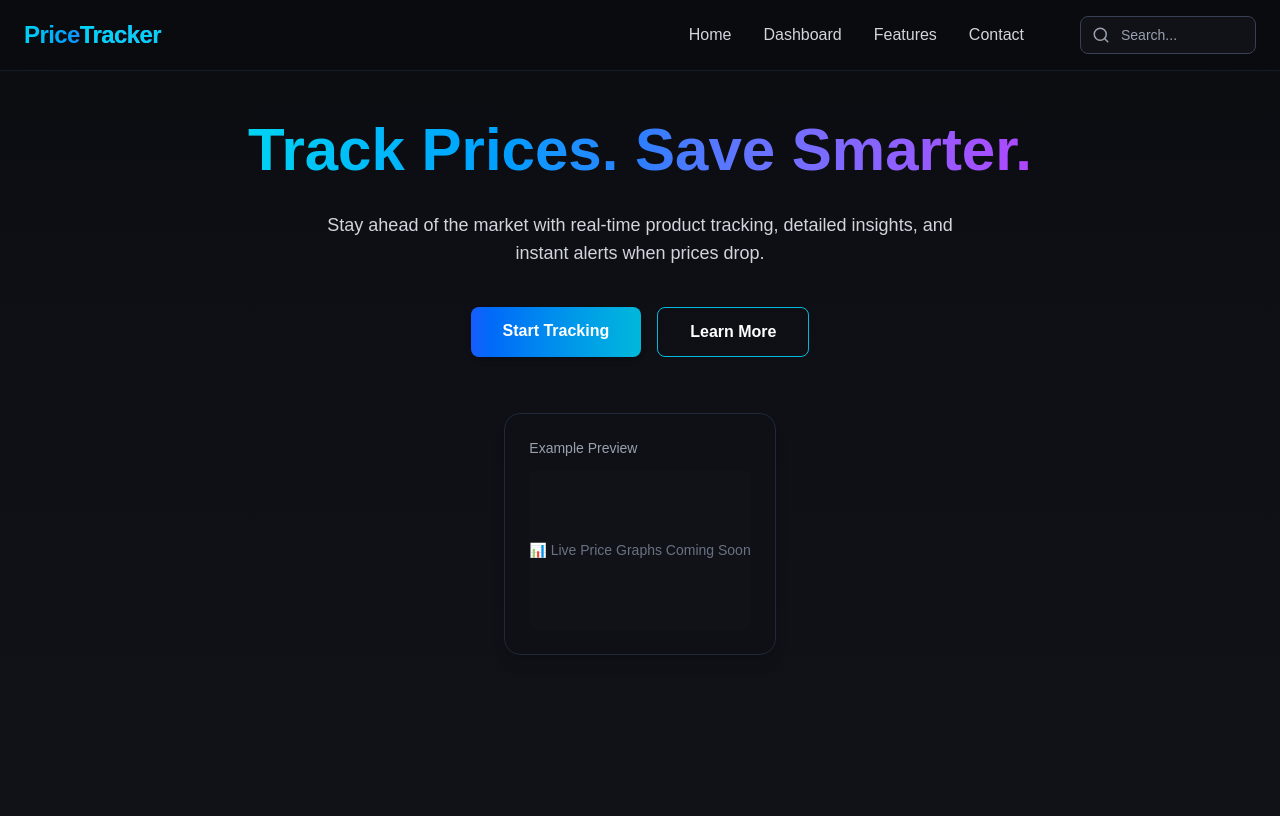
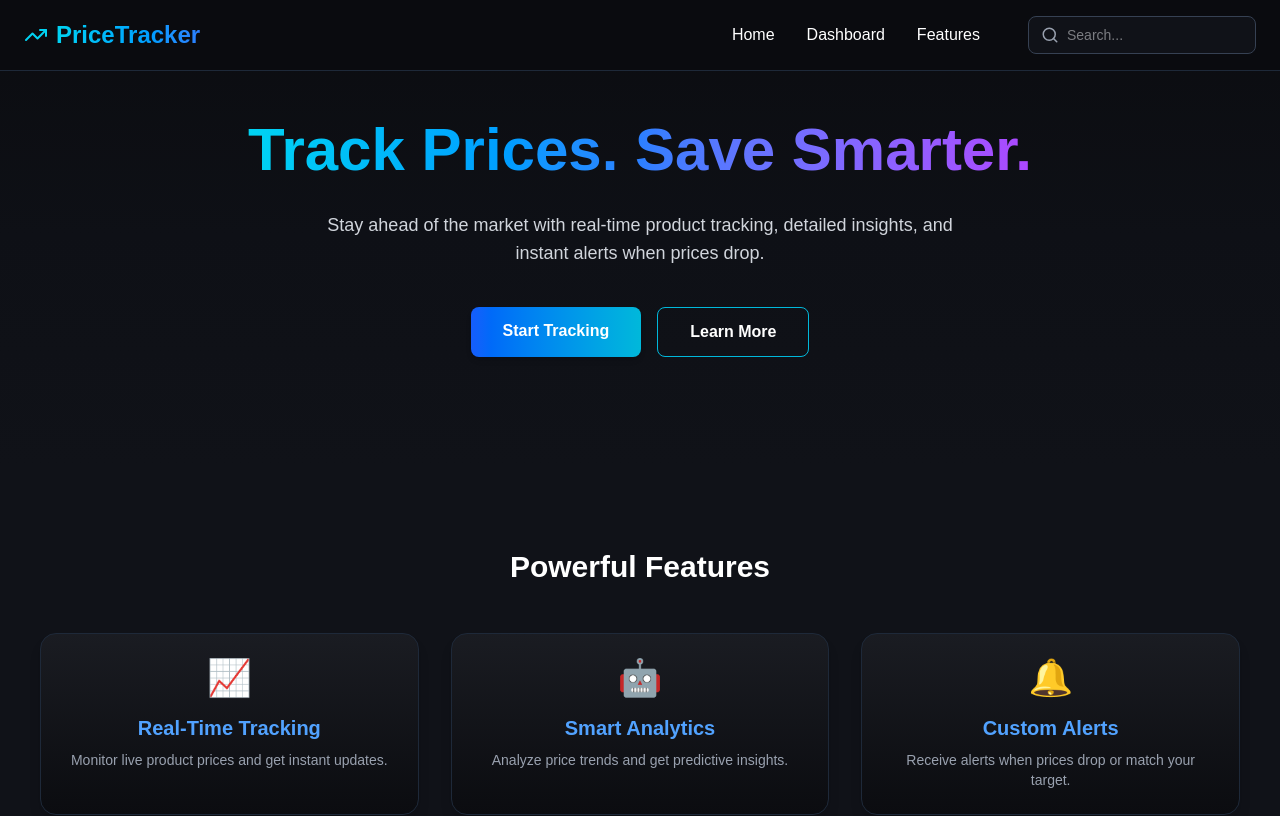
Before and after one commit to swaraj608/Price-Tracker, a Next.js app: page / in a window 1280 px wide. Shown: the top 816 px of the page. Built offline with nearby package versions, Linux system fonts and the light colour scheme.

Commit message:
Modified Landing Page

```diff
--- a/src/app/page.tsx
+++ b/src/app/page.tsx
@@ -37,14 +37,14 @@ export default function Home() {
     </Link>
   </div>
 
-  <div className="mt-14 w-full flex justify-center">
+  {/* <div className="mt-14 w-full flex justify-center">
     <div className="relative bg-[#0E1016] border border-gray-800 rounded-2xl p-6 max-w-4xl shadow-lg hover:border-cyan-500/40 transition">
       <p className="text-gray-400 text-sm mb-3 text-left">Example Preview</p>
       <div className="h-40 flex items-center justify-center text-gray-500 text-sm bg-[#101218] rounded-lg">
         📊 Live Price Graphs Coming Soon
       </div>
     </div>
-  </div>
+  </div> */}
 </section>
 
 
--- a/src/components/Navbar.tsx
+++ b/src/components/Navbar.tsx
@@ -2,111 +2,74 @@
 
 import Link from "next/link";
 import { useState } from "react";
-import { Menu, X, Search } from "lucide-react";
+import { Menu, X, Search, TrendingUp } from "lucide-react";
 
 export default function Navbar() {
   const [open, setOpen] = useState(false);
 
   return (
-    <nav className="fixed top-0 w-full z-50 bg-[#0B0C10]/80 backdrop-blur-xl border-b border-gray-800/60">
-      <div className="max-w-7xl mx-auto px-6 py-4 flex items-center justify-between">
-        {/* Logo */}
-        <Link
-          href="/"
-          className="text-2xl font-extrabold bg-gradient-to-r from-cyan-400 via-blue-500 to-purple-500 bg-clip-text text-transparent tracking-tight"
-        >
-          Price<span className="text-cyan-400">Tracker</span>
+    <nav className="fixed w-full top-0 z-50 bg-[#0b0c10]/80 backdrop-blur-lg border-b border-gray-800">
+      <div className="max-w-7xl mx-auto flex items-center justify-between px-6 py-4">
+        {/* --- Logo --- */}
+        <Link href="/" className="flex items-center gap-2">
+          <TrendingUp className="text-cyan-400 w-6 h-6" />
+          <span className="text-2xl font-bold bg-gradient-to-r from-cyan-400 to-blue-500 bg-clip-text text-transparent">
+            PriceTracker
+          </span>
         </Link>
 
-        {/* Desktop Navigation */}
+        {/* --- Desktop Navigation Links --- */}
         <div className="hidden md:flex items-center gap-8">
-          <Link
-            href="/"
-            className="text-gray-300 hover:text-cyan-400 transition-colors duration-200"
-          >
+          <Link href="/" className="hover:text-cyan-400 transition">
             Home
           </Link>
-          <Link
-            href="/dashboard"
-            className="text-gray-300 hover:text-cyan-400 transition-colors duration-200"
-          >
+          <Link href="/dashboard" className="hover:text-cyan-400 transition">
             Dashboard
           </Link>
-          <Link
-            href="#features"
-            className="text-gray-300 hover:text-cyan-400 transition-colors duration-200"
-          >
+          <Link href="#features" className="hover:text-cyan-400 transition">
             Features
           </Link>
-          <Link
-            href="#contact"
-            className="text-gray-300 hover:text-cyan-400 transition-colors duration-200"
-          >
-            Contact
-          </Link>
 
-          {/* Inline Search Bar */}
-          <div className="relative ml-6">
+          {/* --- Search Bar --- */}
+          <div className="flex items-center bg-[#101218] border border-gray-700 rounded-lg px-3 py-2 ml-4 focus-within:border-cyan-500 transition">
+            <Search size={18} className="text-gray-400 mr-2" />
             <input
               type="text"
               placeholder="Search..."
-              className="pl-10 pr-4 py-2 w-44 bg-[#101218] border border-gray-700 rounded-lg text-sm text-gray-200 placeholder-gray-400 focus:outline-none focus:ring-2 focus:ring-cyan-500/50 transition"
-            />
-            <Search
-              size={18}
-              className="absolute left-3 top-2.5 text-gray-400"
+              className="bg-transparent outline-none text-sm text-gray-200 w-44"
             />
           </div>
         </div>
 
-        {/* Mobile Menu Toggle */}
+        {/* --- Mobile Menu Button --- */}
         <button
           className="md:hidden text-gray-300"
           onClick={() => setOpen(!open)}
-          aria-label="Toggle Menu"
         >
-          {open ? <X size={24} /> : <Menu size={24} />}
+          {open ? <X /> : <Menu />}
         </button>
       </div>
 
-      {/* Mobile Dropdown */}
+      {/* --- Mobile Menu --- */}
       {open && (
-        <div className="md:hidden bg-[#0B0C10] border-t border-gray-800 px-6 py-4 space-y-4">
-          <Link
-            href="/"
-            className="block text-gray-300 hover:text-cyan-400 transition-colors duration-200"
-          >
+        <div className="md:hidden flex flex-col items-center bg-[#0b0c10] py-4 space-y-3 border-t border-gray-800">
+          <Link href="/" className="hover:text-cyan-400 transition">
             Home
           </Link>
-          <Link
-            href="/dashboard"
-            className="block text-gray-300 hover:text-cyan-400 transition-colors duration-200"
-          >
+          <Link href="/dashboard" className="hover:text-cyan-400 transition">
             Dashboard
           </Link>
-          <Link
-            href="#features"
-            className="block text-gray-300 hover:text-cyan-400 transition-colors duration-200"
-          >
+          <Link href="#features" className="hover:text-cyan-400 transition">
             Features
           </Link>
-          <Link
-            href="#contact"
-            className="block text-gray-300 hover:text-cyan-400 transition-colors duration-200"
-          >
-            Contact
-          </Link>
 
-          {/* Mobile Search */}
-          <div className="relative mt-3">
+          {/* --- Mobile Search --- */}
+          <div className="flex items-center bg-[#101218] border border-gray-700 rounded-lg px-3 py-2 mt-2 w-3/4">
+            <Search size={18} className="text-gray-400 mr-2" />
             <input
               type="text"
               placeholder="Search..."
-              className="pl-10 pr-4 py-2 w-full bg-[#101218] border border-gray-700 rounded-lg text-sm text-gray-200 placeholder-gray-400 focus:outline-none focus:ring-2 focus:ring-cyan-500/50 transition"
-            />
-            <Search
-              size={18}
-              className="absolute left-3 top-2.5 text-gray-400"
+              className="bg-transparent outline-none text-sm text-gray-200 w-full"
             />
           </div>
         </div>
```
